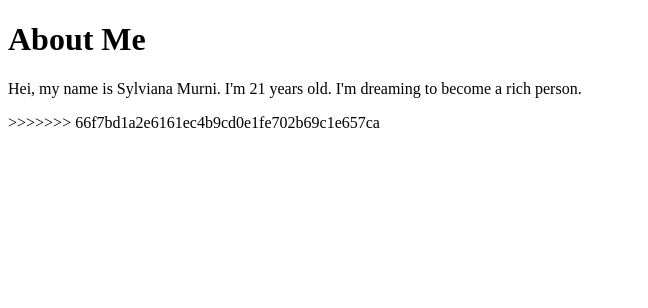
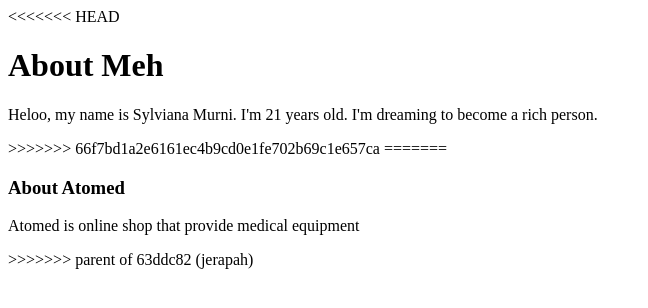
Before and after one commit to sylvianamrn/Project-Akbar, a plain HTML site: page about.html in a window 1280 px wide. Shown: the whole page, without its empty margins (0-648 px from the left). Drawn offline with Linux system fonts and the light colour scheme.

Commit message:
ubah meh coba git revert/batalin commit

```diff
--- a/about.html
+++ b/about.html
@@ -1,3 +1,4 @@
+<<<<<<< HEAD
 <!DOCTYPE html>
 <html lang="en">
 <head>
@@ -7,8 +8,14 @@
     <title>This is My Fight Song</title>
 </head>
 <body>
-    <h1>About Me</h1>
-    <p>Hei, my name is Sylviana Murni. I'm  21 years old. I'm dreaming to become a rich person.</p>
+    <h1>About Meh</h1>
+    <p>Heloo, my name is Sylviana Murni. I'm  21 years old. I'm dreaming to become a rich person.</p>
 </body>
 >>>>>>> 66f7bd1a2e6161ec4b9cd0e1fe702b69c1e657ca
+=======
+<html>
+  <h3> About Atomed </h3>
+  <p>Atomed is online shop that provide medical equipment</p>
+
+>>>>>>> parent of 63ddc82 (jerapah)
 </html>
```
